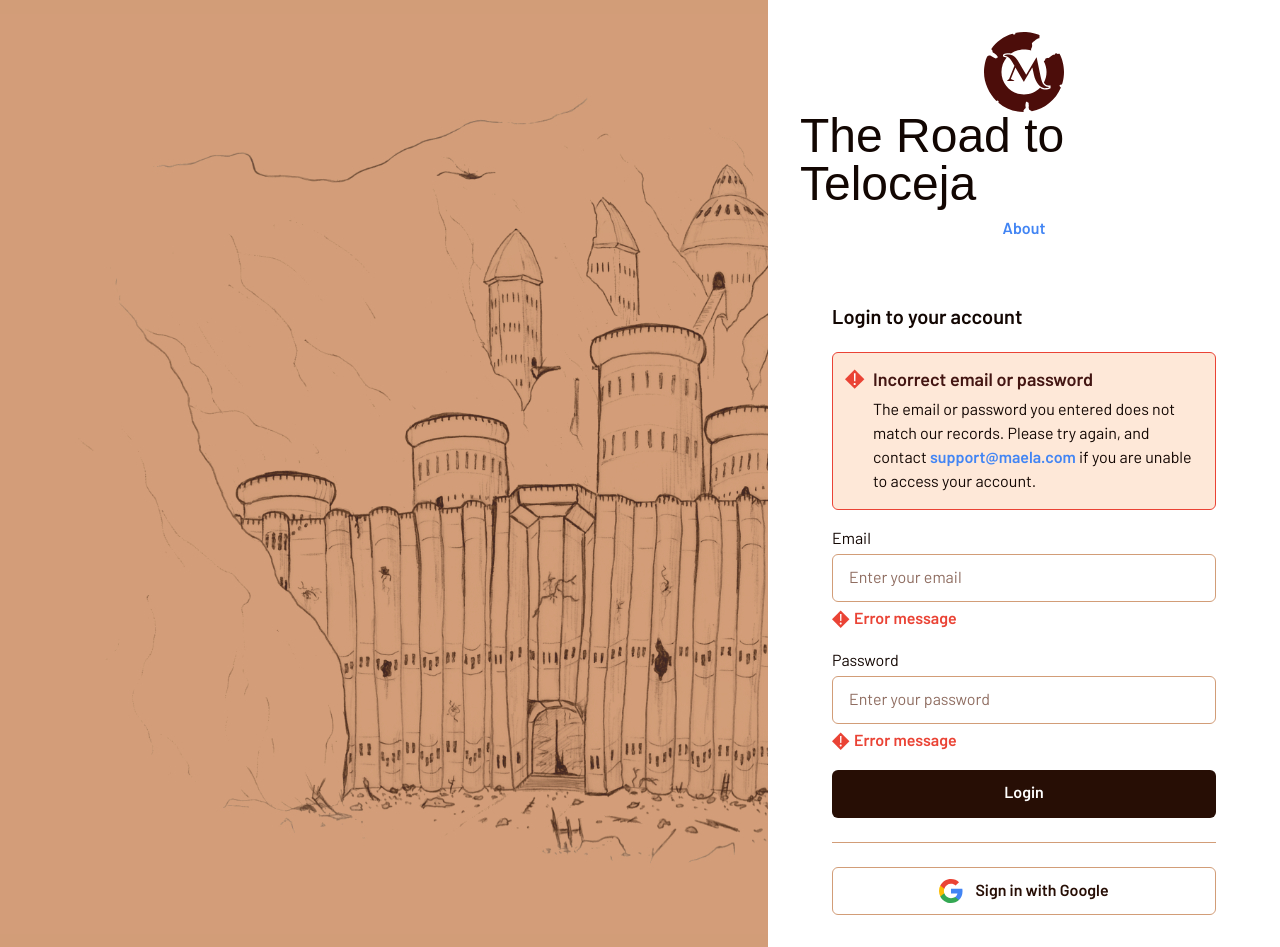
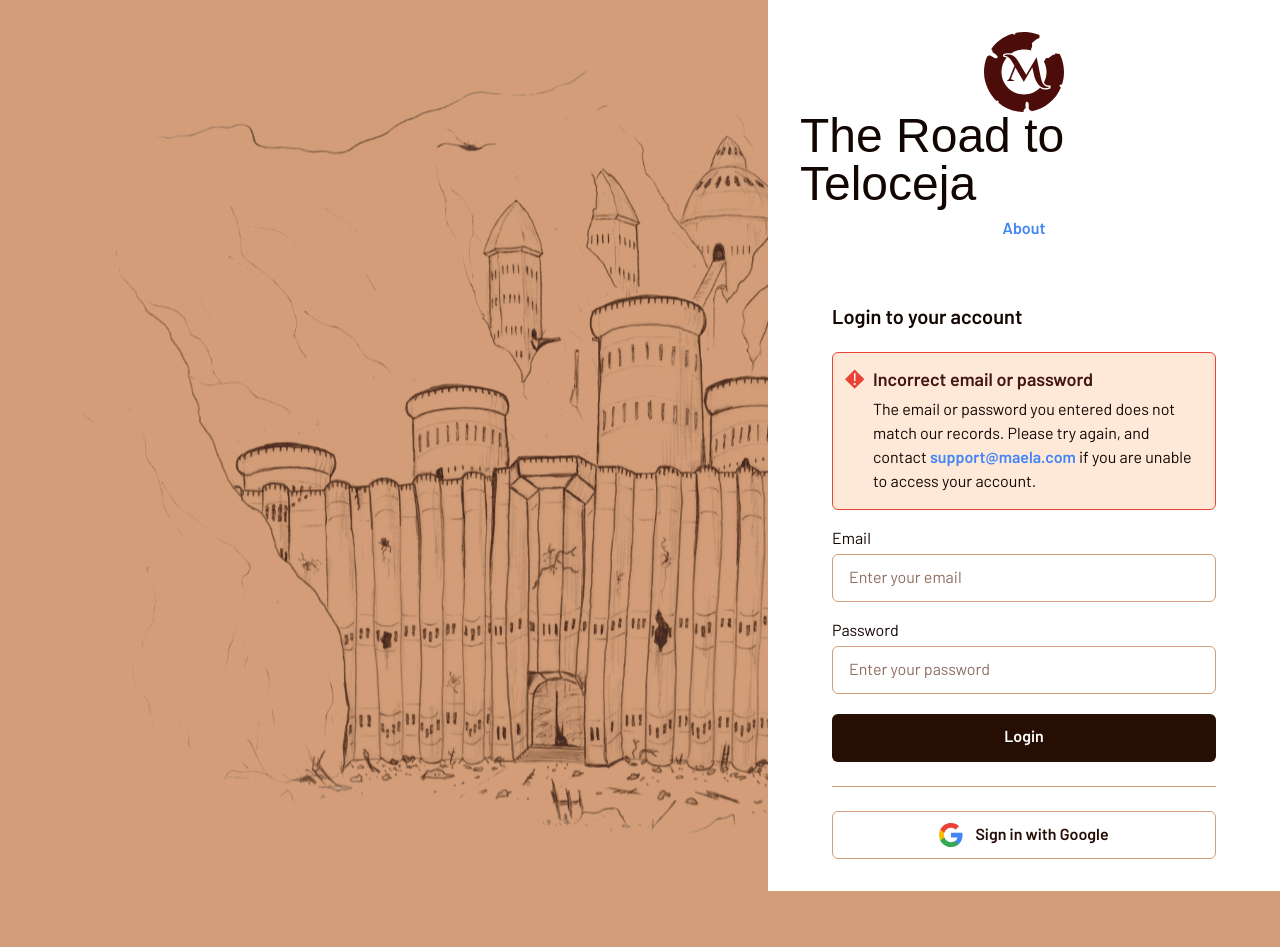
Before and after one commit to caitlinteaguedesign/teloceja-login, a Next.js app: page / in a window 1280 px wide. After the commit the page ends 891 px from the top, so only its background shows below. Built offline with nearby package versions, Linux system fonts and the light colour scheme; no server answers; a web font is replaced by a local one.

Commit message:
refactor inline display error

```diff
--- /dev/null
+++ b/src/components/DisplayError.tsx
@@ -0,0 +1,7 @@
+import Image from 'next/image';
+export default function DisplayError() {
+  <div className="flex items-center gap-1 ">
+    <Image src="/warning-icon.svg" alt="warning" width={18} height={18} />
+    <span className="mb-0.5 font-semibold text-danger-400">Error message</span>
+  </div>;
+}
--- a/src/components/FormLogin.tsx
+++ b/src/components/FormLogin.tsx
@@ -36,12 +36,6 @@ export default function FormLogin() {
           required
           placeholder="Enter your email"
         />
-        <div className="flex items-center gap-1 ">
-          <Image src="/warning-icon.svg" alt="warning" width={18} height={18} />
-          <span className="mb-0.5 font-semibold text-danger-400">
-            Error message
-          </span>
-        </div>
       </div>
       <div className="grid gap-1">
         <label className="block">Password</label>
@@ -52,14 +46,8 @@ export default function FormLogin() {
           required
           placeholder="Enter your password"
         />
-        <div className="flex items-center gap-1 ">
-          <Image src="/warning-icon.svg" alt="warning" width={18} height={18} />
-          <span className="mb-0.5 font-semibold text-danger-400">
-            Error message
-          </span>
-        </div>
       </div>
-      <button className="h-12 w-full rounded-md bg-parchment-800 p-3 pt-2 font-semibold text-white">
+      <button className="mt-1 h-12 w-full rounded-md bg-parchment-800 p-3 pt-2 font-semibold text-white">
         Login
       </button>
     </form>
```
